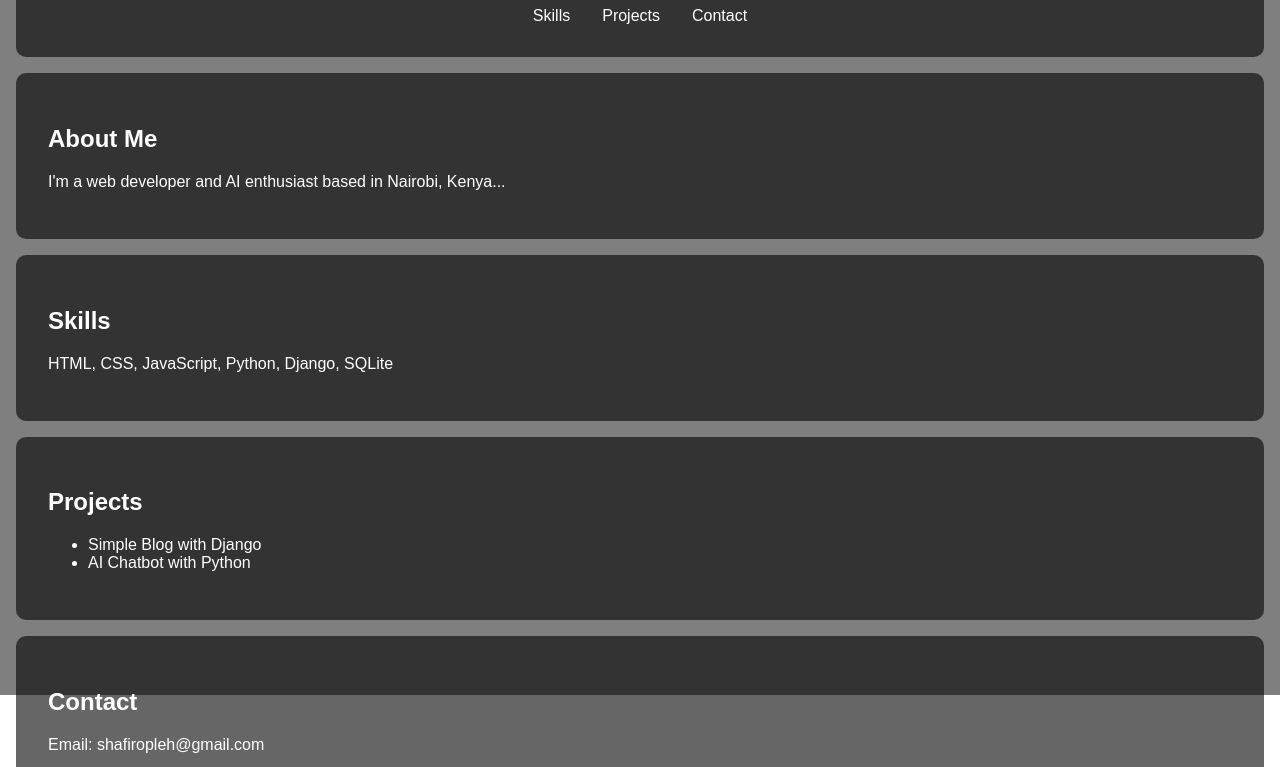
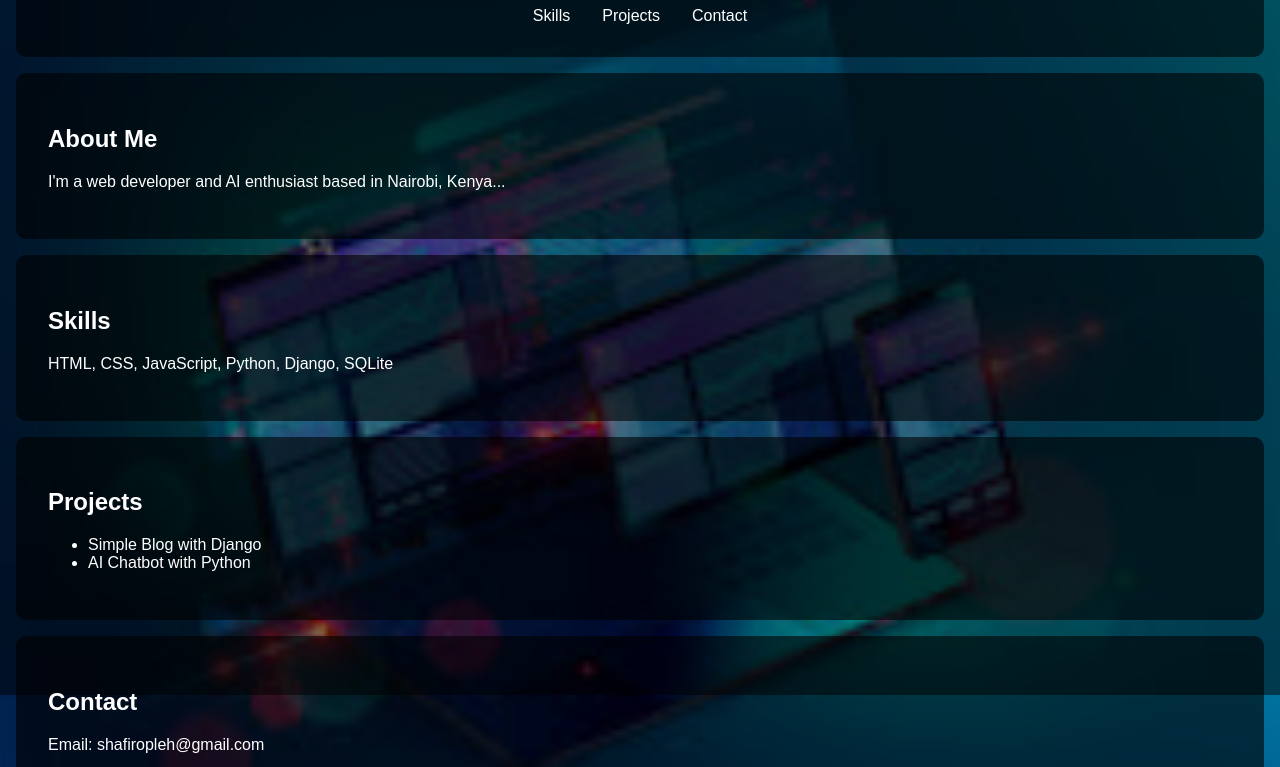
Before and after one commit to salmanropleh/portfolio, a plain HTML site: page index.html in a window 1280 px wide. Shown: the part 105-872 px from the top of the page. Drawn offline with Linux system fonts and the light colour scheme.

Commit message:
Update style.css

```diff
--- a/style.css
+++ b/style.css
@@ -5,7 +5,7 @@ body {
     font-family: Arial, sans-serif;
     margin: 0;
     padding: 0;
-    background-image: url('images/profile.jpg'); /* Make sure the image path is correct */
+    background-image: url('profile.jpg'); /* Make sure the image path is correct */
     background-size: cover;
     background-repeat: no-repeat;
     background-position: center;
```
